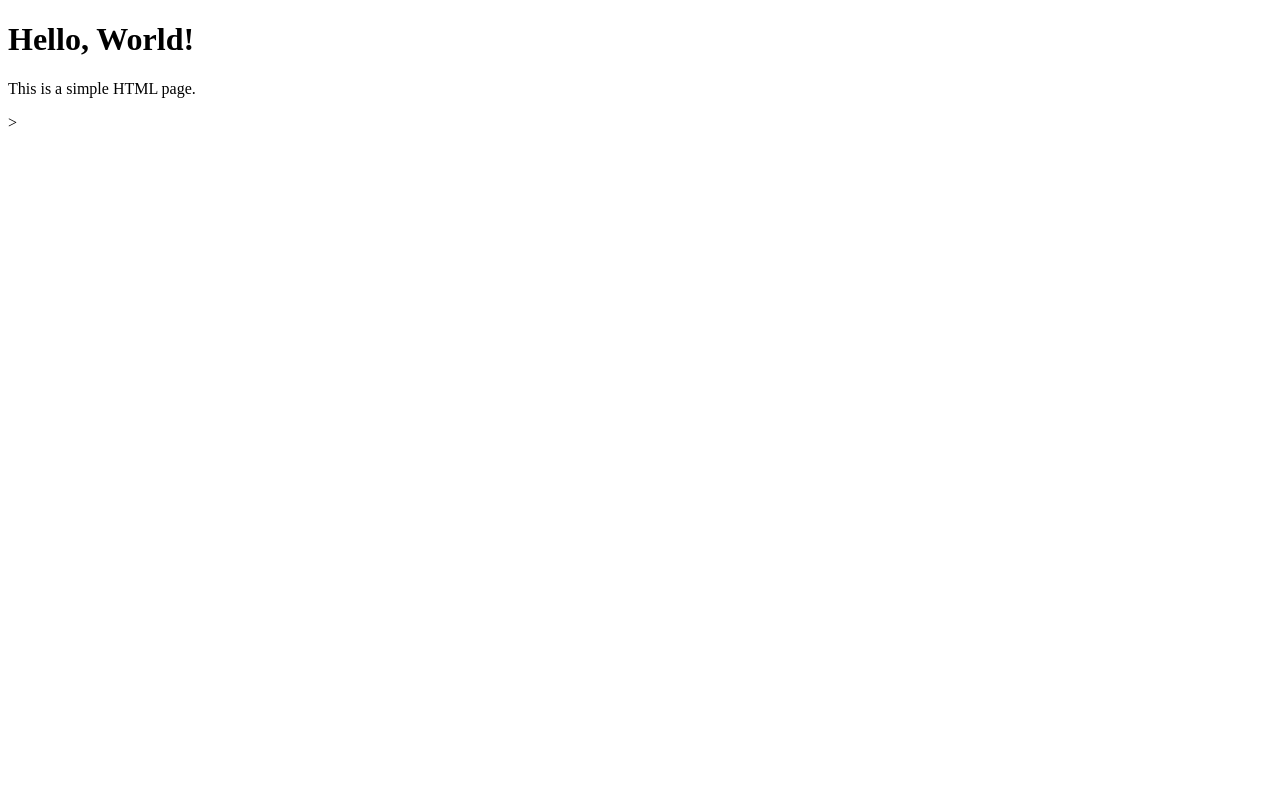
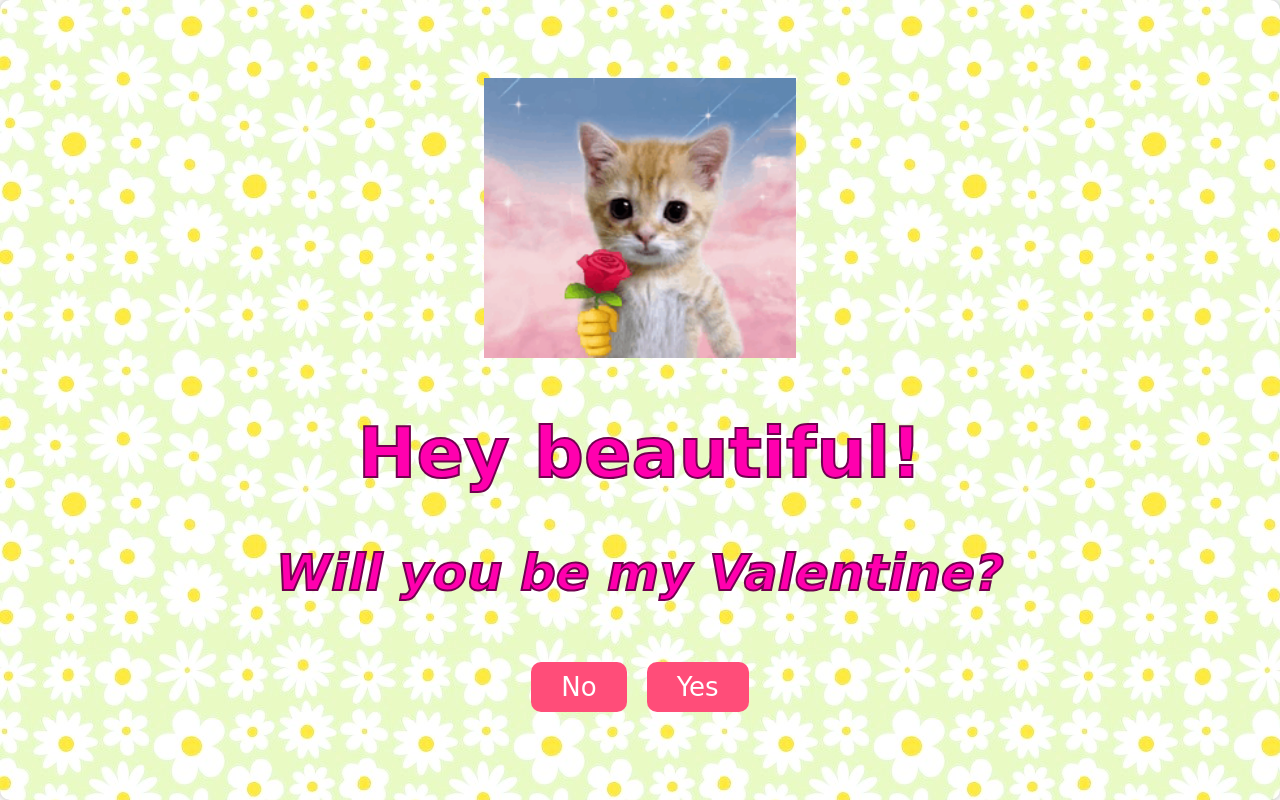
Before and after one commit to FFagerlund/WEBtest, a plain HTML site: page index.html in a window 1280 px wide. Drawn offline with Linux system fonts and the light colour scheme.

Commit message:
Update index.html

```diff
--- a/index.html
+++ b/index.html
@@ -1,15 +1,32 @@
 <!DOCTYPE html>
 <html lang="en">
+
 <head>
     <meta charset="UTF-8">
     <meta name="viewport" content="width=device-width, initial-scale=1.0">
-    <title>Your Page Title</title>
+    <link rel="stylesheet" href="styles.css">
+    <title>Valentine's Proposal</title>
 </head>
+
 <body>
+    <div class="container">
+        <div class="Mainprompt">
+            <img class="image" src="images/catflower.jpg"></img>
+            <h1 class="hh" id="name">Hey beautiful!</h1>
+            <p class="pp" id="question">Will you be my Valentine?</p>
+            <div class="buttons">
+                <button id="no-button" onclick="showMessage('No')">No</button>
+                <button onclick="showMessage('Yes')" id="yesButton">Yes</button>
+            </div>
+            <div class="hidden-message" id="no-message">
+                <p>Nice try, but you can't escape that easily!</p>
+            </div>
+            <div class="hidden-message" id="yes-message">
+                <p>YAY! See you on the 14th, babygirl.</p>
+            </div>
+        </div>
+    </div>
+    <script src="script.js"></script>
+</body>
 
-    <!-- Your content goes here -->
-
-<h1>Hello, World!</h1>
-<p>This is a simple HTML page.</p>
->
 </html>
```
